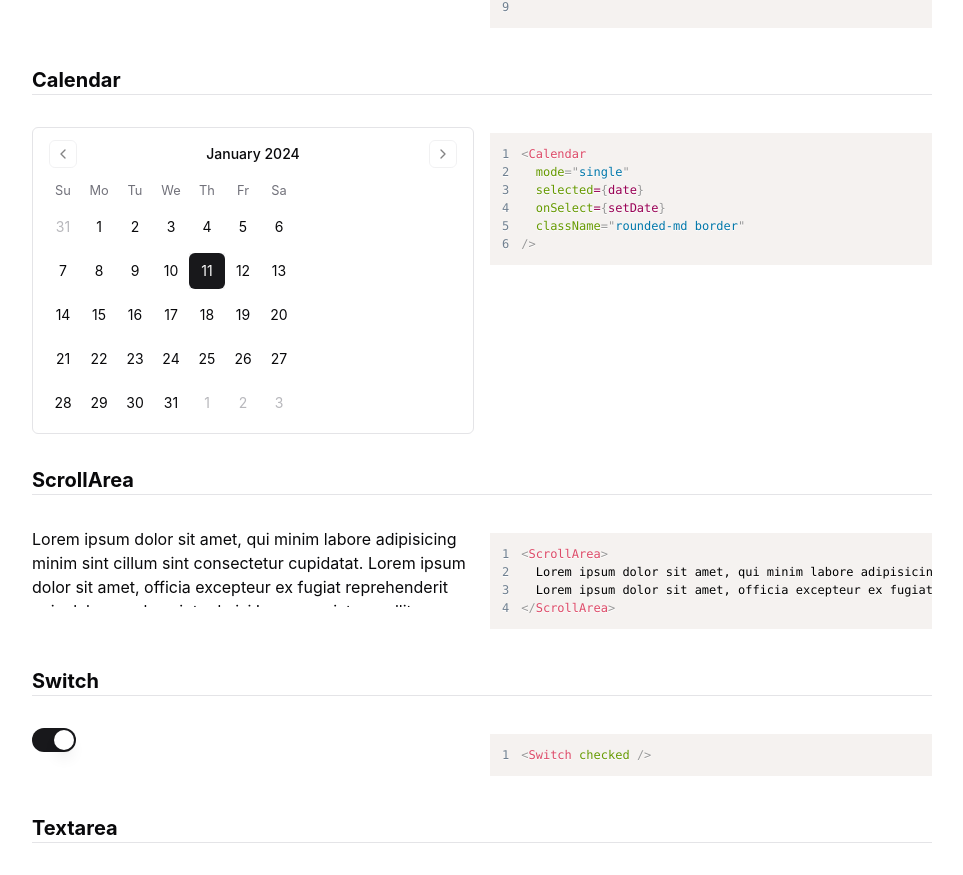
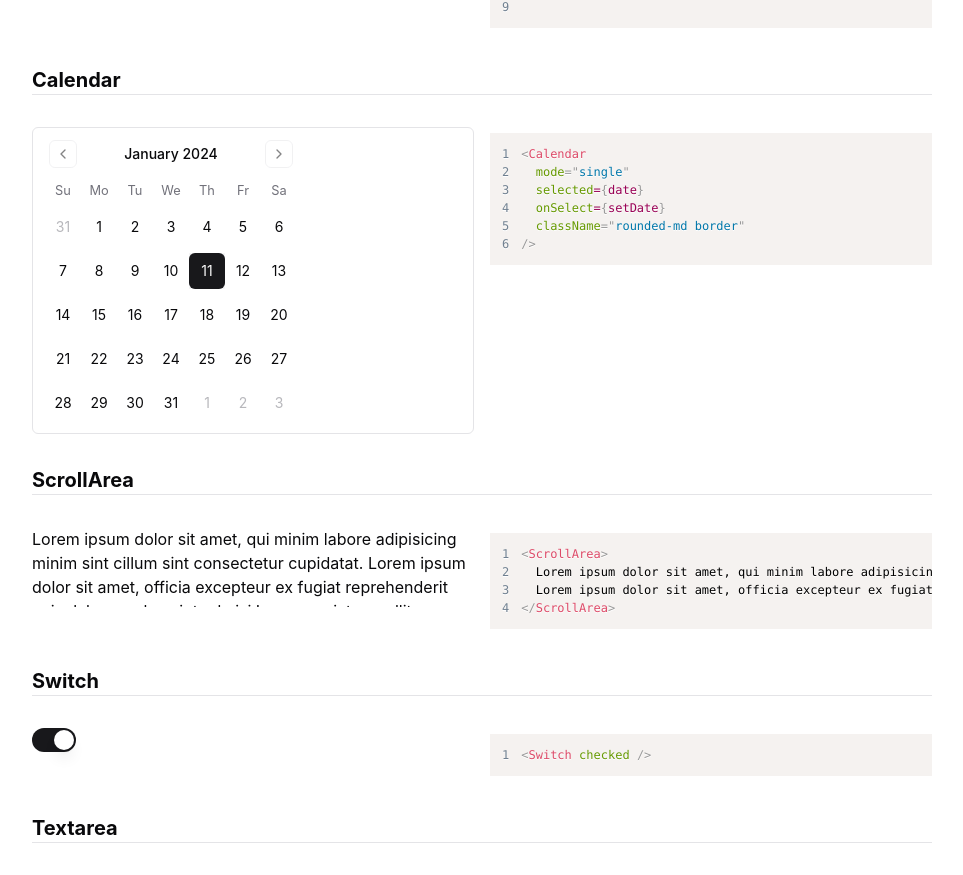
Before and after one commit to ttab/elephant-ui, a React (Vite) app: page / in a window 1280 px wide. Shown: the part 6774-7649 px from the top of the page, without its empty margins (8-971 px from the left). Built offline with nearby package versions, Linux system fonts and the light colour scheme; a web font is replaced by a local one.

Commit message:
build: define tailwind screen sizes (#184)

```diff
--- a/src/styles/preset.ts
+++ b/src/styles/preset.ts
@@ -11,7 +11,11 @@ export default {
   ],
   theme: {
     screens: {
-      '2xl': '1400px',
+      sm: '640px',
+      md: '768px',
+      lg: '1024px',
+      xl: '1280px',
+      '2xl': '1536px',
       fhd: '1920px',
       qhd: '2560px',
       uhd: '3840px'
@@ -20,7 +24,7 @@ export default {
       center: true,
       padding: '2rem',
       screens: {
-        '2xl': '1400px',
+        '2xl': '1536px',
         fhd: '1920px',
         qhd: '2560px',
         uhd: '3840px'
```
